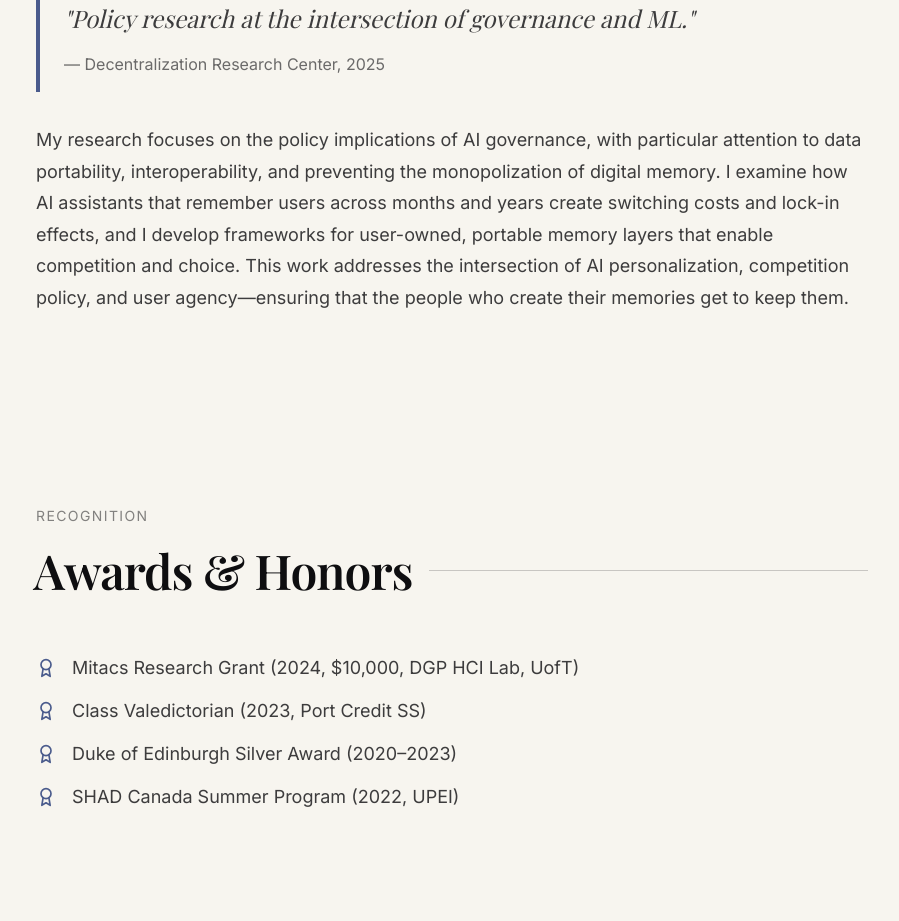
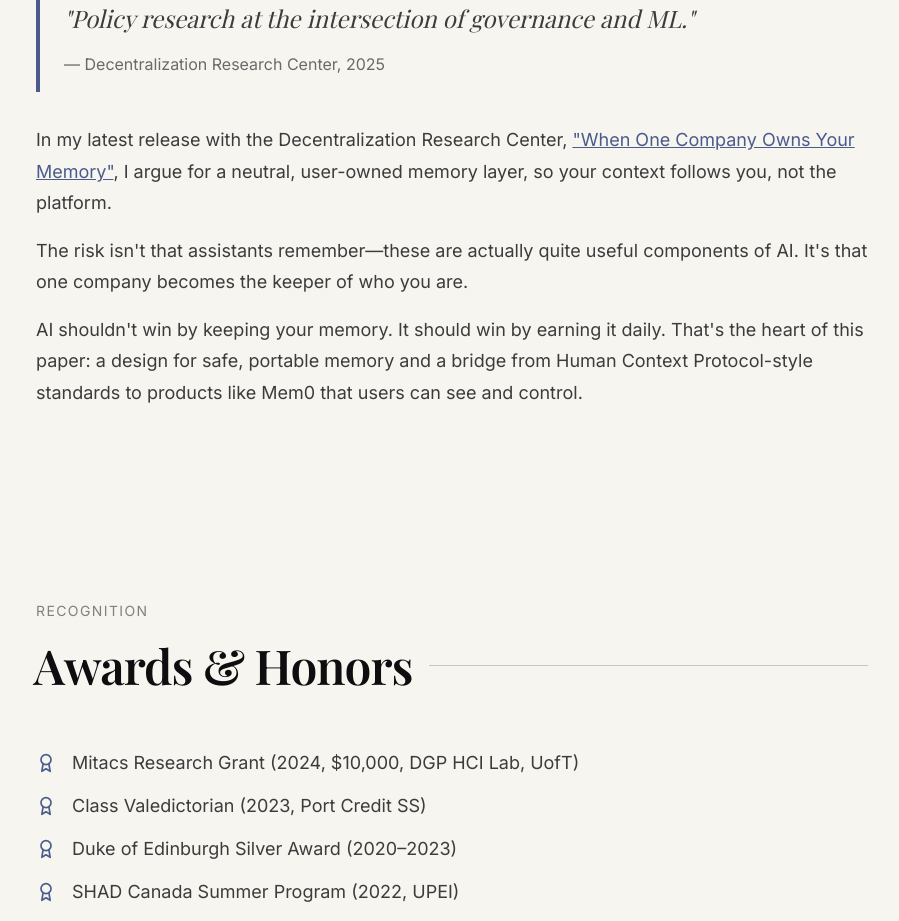
Before and after one commit to Shaandjain/shaan-personal-site, a React (Vite) app: page / in a window 1280 px wide. Shown: the part 3880-4801 px from the top of the page, without its empty margins (188-1087 px from the left). Built offline with nearby package versions, Linux system fonts and the light colour scheme.

Commit message:
Format research section with proper paragraphs and article link

```diff
--- a/src/App.tsx
+++ b/src/App.tsx
@@ -76,10 +76,7 @@ function App() {
         <Section id="about" title="About" kicker="Introduction">
           <div className="flex flex-col md:flex-row gap-8 md:gap-12 items-start">
             <div className="flex-shrink-0 mx-auto md:mx-0">
-              <PaintedPortrait
-                src="/portrait.png"
-                alt={`Portrait of ${resumeData.name}`}
-              />
+              <PaintedPortrait src="/portrait.png" alt={`Portrait of ${resumeData.name}`} />
             </div>
             <div className="flex-1">
               <p className="text-fluid-base text-ink/80 dark:text-ivory/80 font-sans leading-relaxed mb-6">
@@ -124,12 +121,7 @@ function App() {
         <Section id="projects" title="Projects & Writing" kicker="Selected Work">
           <div className="grid grid-cols-1 md:grid-cols-2 gap-6">
             {resumeData.projects.map((project, idx) => (
-              <ProjectCard
-                key={idx}
-                title={project.title}
-                url={project.url}
-                tags={project.tags}
-              />
+              <ProjectCard key={idx} title={project.title} url={project.url} tags={project.tags} />
             ))}
           </div>
         </Section>
@@ -146,14 +138,28 @@ function App() {
               </p>
             </div>
             <div className="prose dark:prose-invert max-w-none">
+              <p className="text-fluid-base text-ink/80 dark:text-ivory/80 font-sans leading-relaxed mb-4">
+                In my latest release with the Decentralization Research Center,{' '}
+                <a
+                  href={resumeData.links.drc_article}
+                  target="_blank"
+                  rel="noopener noreferrer"
+                  className="text-accent hover:text-accent/80 underline"
+                >
+                  "When One Company Owns Your Memory"
+                </a>
+                , I argue for a neutral, user-owned memory layer, so your context follows you, not
+                the platform.
+              </p>
+              <p className="text-fluid-base text-ink/80 dark:text-ivory/80 font-sans leading-relaxed mb-4">
+                The risk isn't that assistants remember—these are actually quite useful components
+                of AI. It's that one company becomes the keeper of who you are.
+              </p>
               <p className="text-fluid-base text-ink/80 dark:text-ivory/80 font-sans leading-relaxed">
-                My research focuses on the policy implications of AI governance, with particular
-                attention to data portability, interoperability, and preventing the monopolization
-                of digital memory. I examine how AI assistants that remember users across months
-                and years create switching costs and lock-in effects, and I develop frameworks for
-                user-owned, portable memory layers that enable competition and choice. This work
-                addresses the intersection of AI personalization, competition policy, and user
-                agency—ensuring that the people who create their memories get to keep them.
+                AI shouldn't win by keeping your memory. It should win by earning it daily. That's
+                the heart of this paper: a design for safe, portable memory and a bridge from Human
+                Context Protocol-style standards to products like Mem0 that users can see and
+                control.
               </p>
             </div>
           </div>
@@ -167,11 +173,7 @@ function App() {
                 key={idx}
                 className="flex items-start gap-4 text-fluid-base text-ink/80 dark:text-ivory/80 font-sans"
               >
-                <Award
-                  size={20}
-                  className="text-accent flex-shrink-0 mt-1"
-                  aria-hidden="true"
-                />
+                <Award size={20} className="text-accent flex-shrink-0 mt-1" aria-hidden="true" />
                 <span>{award}</span>
               </li>
             ))}
@@ -200,8 +202,8 @@ function App() {
         <Section id="contact" title="Contact" kicker="Get in Touch">
           <div className="text-center space-y-6">
             <p className="text-fluid-base text-ink/80 dark:text-ivory/80 font-sans leading-relaxed max-w-2xl mx-auto">
-              Interested in collaborating or discussing AI, product design, or research?
-              I'd love to hear from you.
+              Interested in collaborating or discussing AI, product design, or research? I'd love to
+              hear from you.
             </p>
             <a
               href={`mailto:${resumeData.email}?subject=Hello from your portfolio`}
```
